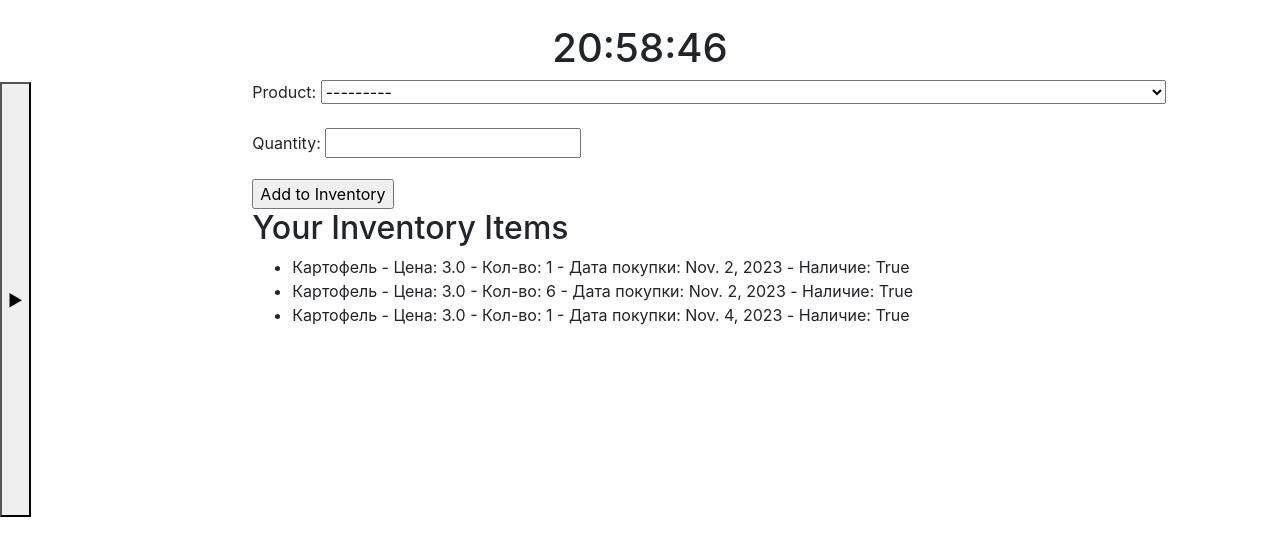
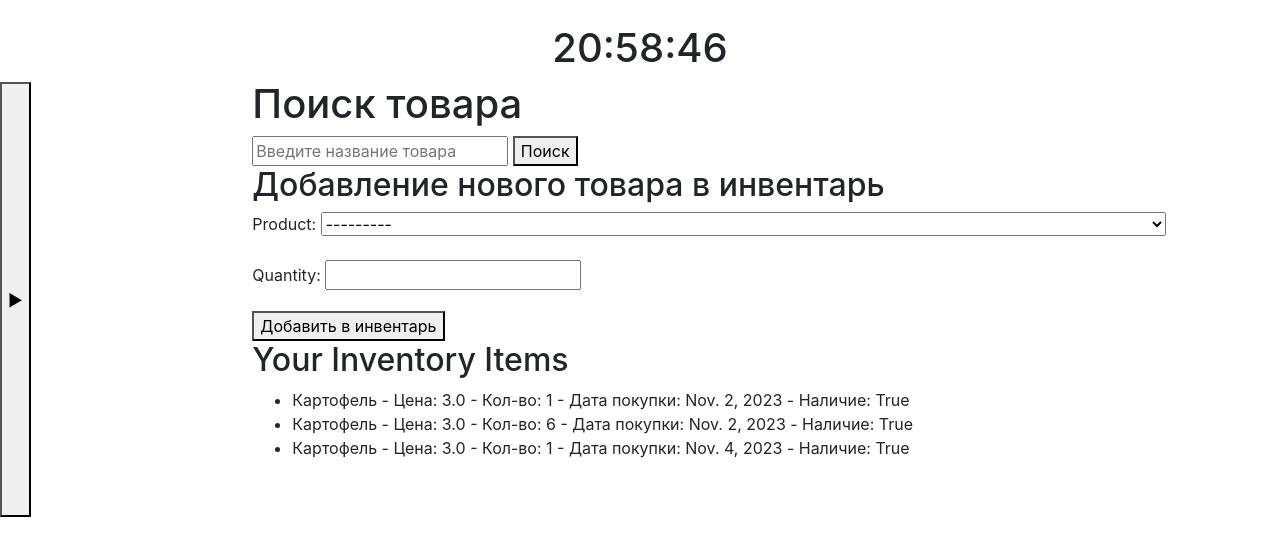
Before and after one commit to LunaAlicor/Cookbook, a Django app: page /products in a window 1280 px wide. Shown: the part 92-648 px from the top of the page. Run offline with Django 3.2, Linux system fonts and the light colour scheme; a user stored in the database is signed in; data comes from the database, SQL or seed files in the repository; some libraries are stand-ins or nearby versions.

Commit message:
Залил чисто ради актива в гите :)

```diff
--- a/cookbook/main/templates/main/Products.html
+++ b/cookbook/main/templates/main/Products.html
@@ -3,10 +3,32 @@
 {% block title %}Продукты{% endblock %}
 
 {% block content %}
-    <form method="post">
+    <h1>Поиск товара</h1>
+    <form method="get" action="{% url 'products' %}">
+        <input type="text" name="q" value="{{ query }}" placeholder="Введите название товара">
+        <button type="submit">Поиск</button>
+    </form>
+
+    {% if results %}
+        <h2>Результаты поиска</h2>
+        <ul>
+            {% for product in results %}
+                <li>{{ product.name }} - Цена: {{ product.price }}</li>
+                <form method="post" action="{% url 'products' %}">
+                    {% csrf_token %}
+                    <input type="hidden" name="product" value="{{ product.id }}">
+                    <input type="number" name="quantity" placeholder="Введите количество" required>
+                    <button type="submit">Добавить в инвентарь</button>
+                </form>
+            {% endfor %}
+        </ul>
+    {% endif %}
+
+    <h2>Добавление нового товара в инвентарь</h2>
+    <form method="post" action="{% url 'products' %}">
         {% csrf_token %}
         {{ form.as_p }}
-        <input type="submit" value="Add to Inventory">
+        <button type="submit">Добавить в инвентарь</button>
     </form>
 
     <h2>Your Inventory Items</h2>
--- a/cookbook/main/views.py
+++ b/cookbook/main/views.py
@@ -23,6 +23,13 @@
 
 
 def products(request):
+    query = request.GET.get('q', '')
+    results = []
+
+    if query and request.method == 'GET':
+
+        results = Product.objects.exclude(inventoryitem__product__name__icontains=query)
+
     if request.method == 'POST':
         form = InventoryItemForm(request.POST)
         if form.is_valid():
@@ -32,12 +39,14 @@
             item.date_of_purchase = timezone.now()
             item.availability = True
             item.save()
+            return redirect('products')
+
     else:
         form = InventoryItemForm()
 
     user_inventory = InventoryItem.objects.filter(user=request.user)
 
-    return render(request, 'main/products.html', {'form': form, 'user_inventory': user_inventory})
+    return render(request, 'main/products.html', {'form': form, 'user_inventory': user_inventory, 'results': results, 'query': query})
 
 
 def login_view(request):
```
